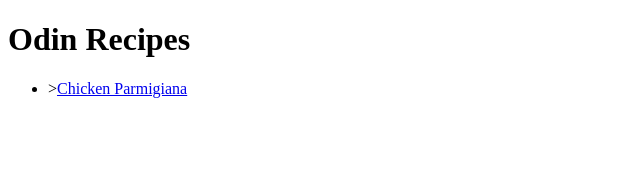
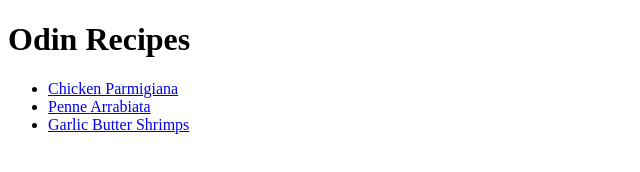
Before and after one commit to Dusko89/odin-recipes, a plain HTML site: page index.html in a window 1280 px wide. Shown: the whole page, without its empty margins (0-640 px from the left). Drawn offline with Linux system fonts and the light colour scheme.

Commit message:
odin-recipes done

```diff
--- a/index.html
+++ b/index.html
@@ -8,7 +8,9 @@
 <body>
     <h1>Odin Recipes</h1>
     <ul>
-      <li>><a href="./recipes/chicken-parmigiana.html">Chicken Parmigiana</a></li>
+      <li><a href="./recipes/chicken-parmigiana.html">Chicken Parmigiana</a></li>
+      <li><a href="./recipes/pasta-arrabiata.html">Penne Arrabiata</a></li>
+      <li><a href="./recipes/garlic-butter-shrimps.html">Garlic Butter Shrimps</a></li>
 
     </ul>
 
```
Also changed, not shown: recipes/chicken-parmigiana.html (+1 -1 lines).
